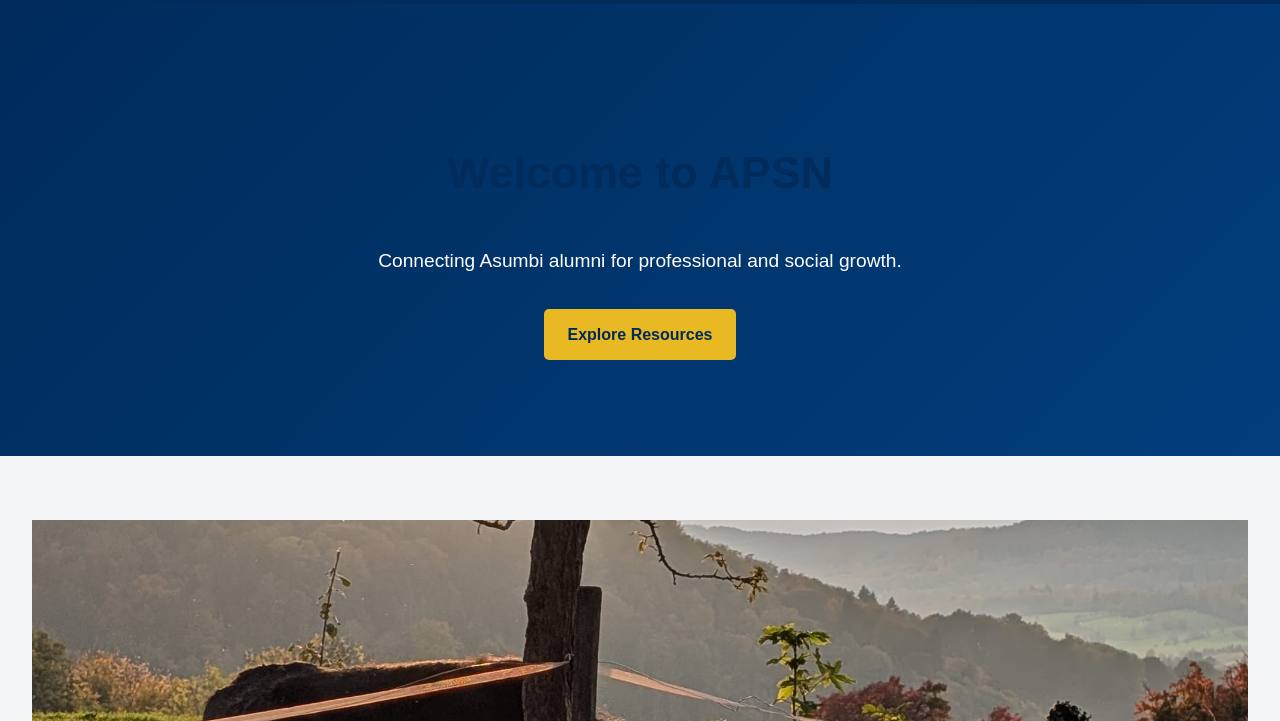
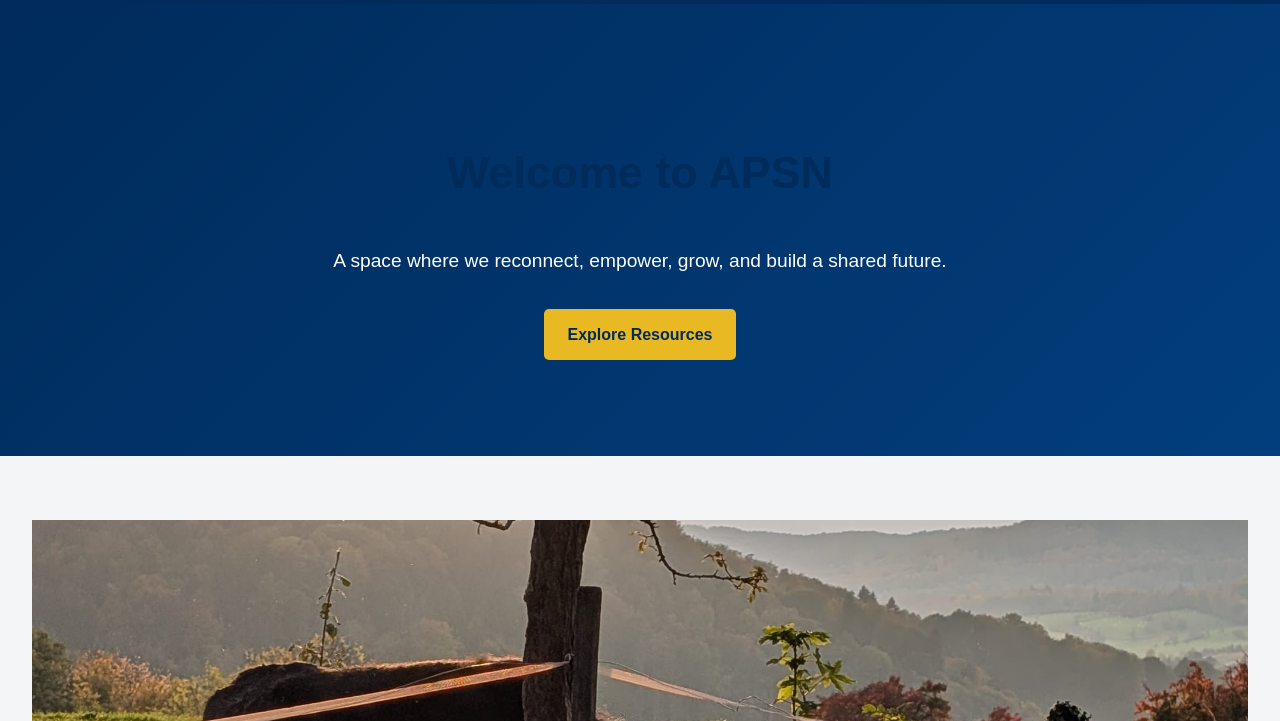
Before and after one commit to asumbi-network/apsn-website, a plain HTML site: page index.html in a window 1280 px wide. Shown: the part 79-800 px from the top of the page. Drawn offline with Linux system fonts and the light colour scheme.

Commit message:
Update index.html

```diff
--- a/index.html
+++ b/index.html
@@ -31,7 +31,7 @@
   <!-- Hero Section -->
   <section id="hero" class="hero">
     <h1>Welcome to APSN</h1>
-    <p>Connecting Asumbi alumni for professional and social growth.</p>
+    <p>A space where we reconnect, empower, grow, and build a shared future.</p>
     <a href="#folders" class="btn-primary">Explore Resources</a>
   </section>
 
```
